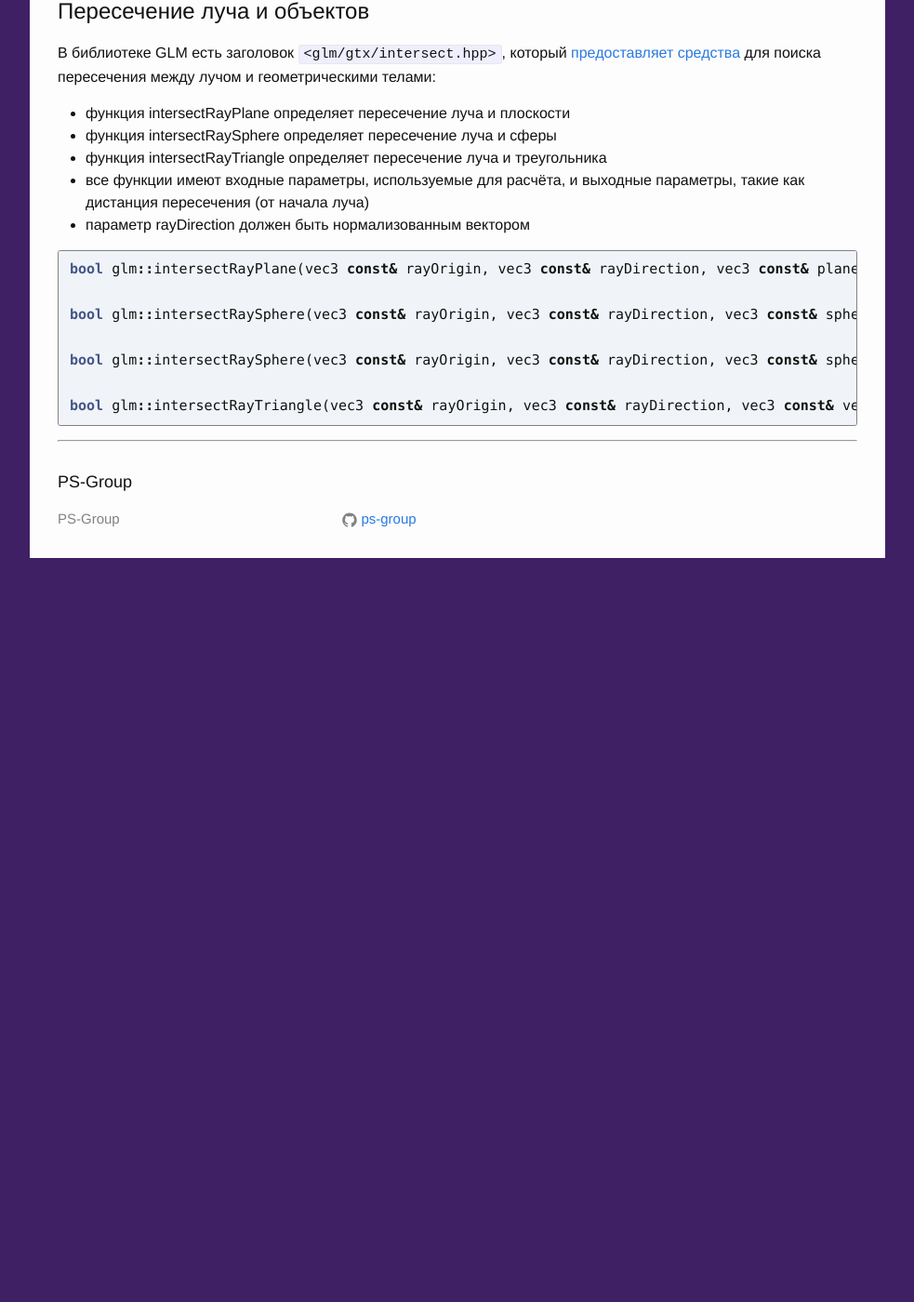
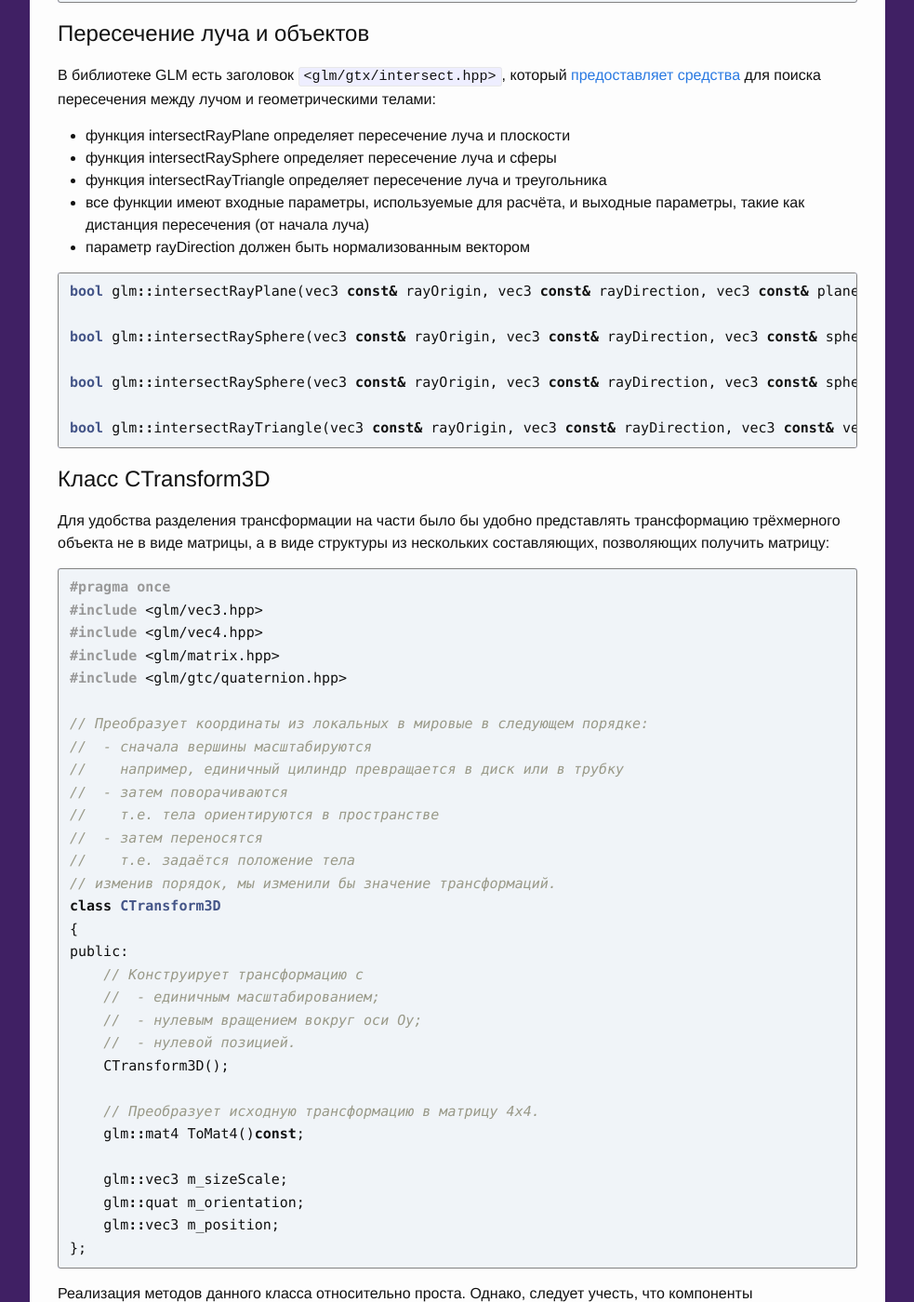
Before and after one commit to ps-group/ps-group.github.io, a Jekyll site: the page built from _opengl/glm_cheatsheet.md, in a window 1280 px wide and 1400 px high, scrolled down 4628 px. Shown: the whole window at 93% size, without its empty margins (148-1131 px from the left). Built offline with Jekyll 4.4.1, drawn with Linux system fonts in a browser that asks for light colours; before the commit the page ends 5258 px from its top, so only the background shows below that; some of the changed text lies outside the part shown.

Commit message:
Добавил отдельное описание класса CTransform3D

````diff
--- a/_opengl/glm_cheatsheet.md
+++ b/_opengl/glm_cheatsheet.md
@@ -133,3 +133,64 @@ bool glm::intersectRaySphere(vec3 const& rayOrigin, vec3 const& rayDirection, ve
 
 bool glm::intersectRayTriangle(vec3 const& rayOrigin, vec3 const& rayDirection, vec3 const& vert0, vec3 const& vert1, vec3 const& vert2, float &baryPosition);
 ```
+
+## Класс CTransform3D
+
+Для удобства разделения трансформации на части было бы удобно представлять трансформацию трёхмерного объекта не в виде матрицы, а в виде структуры из нескольких составляющих, позволяющих получить матрицу:
+
+```cpp
+#pragma once
+#include <glm/vec3.hpp>
+#include <glm/vec4.hpp>
+#include <glm/matrix.hpp>
+#include <glm/gtc/quaternion.hpp>
+
+// Преобразует координаты из локальных в мировые в следующем порядке:
+//  - сначала вершины масштабируются
+//    например, единичный цилиндр превращается в диск или в трубку
+//  - затем поворачиваются
+//    т.е. тела ориентируются в пространстве
+//  - затем переносятся
+//    т.е. задаётся положение тела
+// изменив порядок, мы изменили бы значение трансформаций.
+class CTransform3D
+{
+public:
+    // Конструирует трансформацию с
+    //  - единичным масштабированием;
+    //  - нулевым вращением вокруг оси Oy;
+    //  - нулевой позицией.
+    CTransform3D();
+
+    // Преобразует исходную трансформацию в матрицу 4x4.
+    glm::mat4 ToMat4()const;
+
+    glm::vec3 m_sizeScale;
+    glm::quat m_orientation;
+    glm::vec3 m_position;
+};
+```
+
+Реализация методов данного класса относительно проста. Однако, следует учесть, что компоненты трансформации применяются в строго определённом порядке, при изменении которого компоненты потеряют свой текущий смысл и обретут какой-либо иной &mdash например, компонент поворота, применённый после компонента перемещения, перестанет быть ориентацией тела и станет поворотом вокруг центра.
+
+```cpp
+#include "libchapter4_private.h"
+#include "Transform.h"
+
+using namespace glm;
+
+CTransform3D::CTransform3D()
+    : m_sizeScale(glm::vec3(1))
+    , m_orientation(glm::angleAxis(0.f, glm::vec3(0, 1, 0)))
+{
+}
+
+mat4 CTransform3D::ToMat4() const
+{
+    const mat4 scaleMatrix = scale(mat4(), m_sizeScale);
+    const mat4 rotationMatrix = mat4_cast(m_orientation);
+    const mat4 translateMatrix = translate(mat4(), m_position);
+
+    return translateMatrix * rotationMatrix * scaleMatrix;
+}
+```
````
